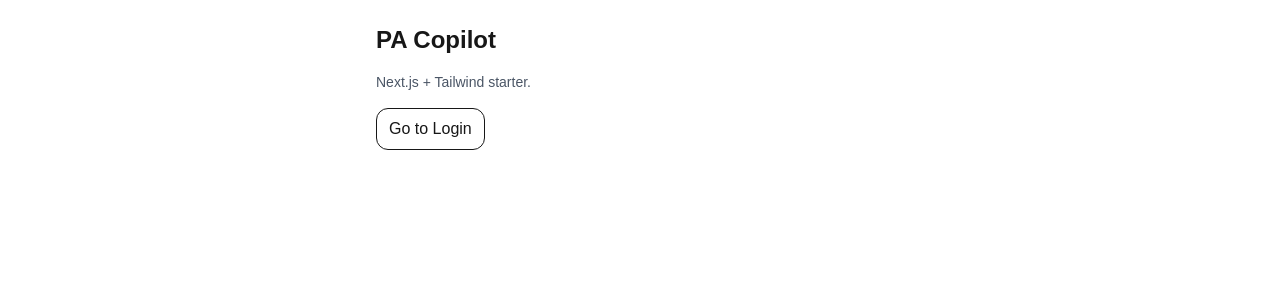
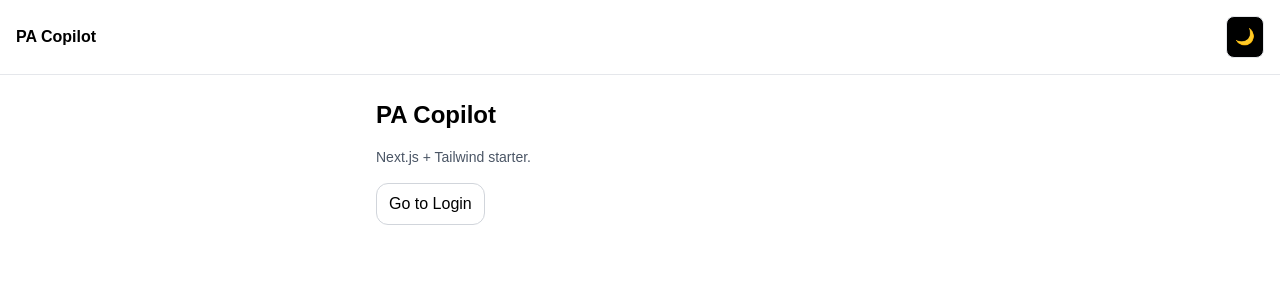
Before and after one commit to Dfellner92/pa-copilot-client, a Next.js app: page / in a window 1280 px wide. Shown: the top 300 px of the page. Built offline with nearby package versions, Linux system fonts and the light colour scheme; no server answers.

Commit message:
fix: theming updates, trying to stay accessible

```diff
--- a/src/app/(protected)/dashboard/page.tsx
+++ b/src/app/(protected)/dashboard/page.tsx
@@ -18,7 +18,7 @@
   return (
     <main className="p-6 space-y-4 max-w-xl mx-auto">
       <div className="flex items-center justify-between">
-        <h1 className="text-2xl font-semibold">Prior Auth Requirements</h1>
+        <div className="text-2xl font-semibold text-black dark:text-white">Prior Auth Requirements</div>
         <form action="/api/auth/logout" method="post">
           <button className="btn" type="submit">
             Logout
@@ -36,13 +36,13 @@
           Check
         </button>
       </div>
-      {err && <p className="text-red-600 text-sm">{err}</p>}
+      {err && <p className="text-red-600 dark:text-red-400 text-sm">{err}</p>}
       {result && (
-        <div className="border rounded-2xl p-4">
-          <p className="mb-2">
+        <div className="border border-gray-200 dark:border-gray-700 rounded-2xl p-4 bg-white dark:bg-black">
+          <p className="mb-2 text-black dark:text-white">
             Requires Auth: <strong>{String(result.requiresAuth)}</strong>
           </p>
-          <ul className="list-disc pl-5 space-y-1">
+          <ul className="list-disc pl-5 space-y-1 text-black dark:text-white">
             {result.requiredDocs.map((d) => (
               <li key={d}>{d}</li>
             ))}
--- a/src/app/(protected)/layout.tsx
+++ b/src/app/(protected)/layout.tsx
@@ -1,5 +1,6 @@
 import { cookies } from 'next/headers'
 import { redirect } from 'next/navigation'
+import AppShell from '@/components/layout/AppShell'
 
 function readJwtExp(token: string | undefined): number | null {
   if (!token) return null
@@ -19,5 +20,5 @@
   const valid = !!token && !!exp && exp > now
 
   if (!valid) redirect('/login')
-  return <>{children}</>
+  return <AppShell>{children}</AppShell>
 }
--- a/src/app/globals.css
+++ b/src/app/globals.css
@@ -1,37 +1,104 @@
 @import "tailwindcss";
 
-:root {
-  --background: #ffffff;
-  --foreground: #171717;
+body {
+  font-family: Arial, Helvetica, sans-serif;
 }
 
-@media (prefers-color-scheme: dark) {
-  :root {
-    --background: #0a0a0a;
-    --foreground: #ededed;
-  }
+/* Ensure dark mode works with Tailwind */
+.dark body {
+  background-color: black !important;
 }
 
-body {
-  background: var(--background);
-  color: var(--foreground);
-  font-family: Arial, Helvetica, sans-serif;
+/* Force dark mode styles for specific elements */
+.dark header {
+  background-color: black !important;
+  border-color: #374151 !important;
+}
+
+/* Only set text color for specific elements, not all elements */
+.dark h1, .dark h2, .dark h3, .dark h4, .dark h5, .dark h6,
+.dark p, .dark span, .dark div, .dark label {
+  color: white !important;
+}
+
+/* Ensure header text is white in dark mode */
+.dark header * {
+  color: white !important;
+}
+
+.dark main {
+  background-color: black !important;
+}
+
+.dark aside {
+  background-color: black !important;
+  border-color: #374151 !important;
+}
+
+.dark aside span {
+  color: white !important;
+}
+
+.dark .input {
+  background-color: black !important;
+  color: white !important;
+  border-color: #374151 !important;
 }
 
 .input {
   width: 100%;
-  border: 1px solid;
+  border: 1px solid #d1d5db;
   border-radius: 0.75rem;
   padding: 0.5rem 0.75rem;
   outline: none;
   box-shadow: 0 0 0 3px rgba(59, 130, 246, 0.1);
+  background-color: white;
+  color: black;
 }
+
+.input::placeholder {
+  color: #6b7280;
+}
+
+.dark .input {
+  border-color: #4b5563;
+  background-color: black;
+  color: white;
+}
+
+.dark .input::placeholder {
+  color: #9ca3af;
+}
+
 .btn {
   display: inline-flex;
   align-items: center;
   justify-content: center;
   border-radius: 0.75rem;
   padding: 0.5rem 0.75rem;
-  border: 1px solid;
+  border: 1px solid #d1d5db;
   font-weight: 500;
+  transition: all 0.2s;
+  background-color: white;
+  color: black;
 }
+
+.dark .btn {
+  border-color: #4b5563;
+  background-color: black;
+  color: white;
+}
+
+.btn:hover {
+  background-color: #f9fafb;
+}
+
+.dark .btn:hover {
+  background-color: #1f2937;
+}
+
+/* Ensure DarkModeToggle button works properly in dark mode */
+.dark button[aria-label="Toggle theme"] {
+  background-color: white !important;
+  color: black !important;
+}
--- a/src/app/layout.tsx
+++ b/src/app/layout.tsx
@@ -2,6 +2,7 @@
 import type { Metadata } from 'next'
 import { cookies } from 'next/headers'
 import { ThemeProvider } from '@/components/theme/ThemeProvider'
+import { DarkModeToggle } from '@/components/theme/DarkModeToggle'
 
 export const metadata: Metadata = { title: 'PA Copilot', description: 'Frontend' }
 
@@ -15,8 +16,17 @@
   // render correct class on first paint to avoid flash
   return (
     <html lang="en" className={initialTheme === 'dark' ? 'dark' : ''} suppressHydrationWarning>
-      <body className="min-h-screen bg-white text-gray-900 dark:bg-gray-950 dark:text-gray-100">
-        <ThemeProvider initialTheme={initialTheme}>{children}</ThemeProvider>
+              <body className="min-h-screen bg-white dark:bg-black text-black dark:text-white">
+                <ThemeProvider initialTheme={initialTheme}>
+          {/* Main */}
+          <div className="flex-1 flex flex-col">
+            <header className="flex items-center justify-between p-4 border-b border-gray-200 dark:border-gray-700 bg-white dark:bg-black">
+              <h1 className="font-semibold text-black dark:text-white">PA Copilot</h1>
+              <DarkModeToggle />
+            </header>
+            <main className="flex-1 bg-white dark:bg-black">{children}</main>
+          </div>
+        </ThemeProvider>
       </body>
     </html>
   )
--- /dev/null
+++ b/src/components/layout/AppShell.tsx
@@ -0,0 +1,34 @@
+'use client'
+import Link from 'next/link'
+import { useState } from 'react'
+
+export default function AppShell({ children }: { children: React.ReactNode }) {
+  const [open, setOpen] = useState(true)
+  return (
+    <div className="flex min-h-screen bg-white dark:bg-black text-black dark:text-white">
+      {/* Sidebar */}
+      <aside className={`transition-all border-r border-gray-200 dark:border-gray-700 bg-white dark:bg-black ${open ? 'w-56' : 'w-14'}`}>
+        <div className="flex items-center justify-between p-4">
+          <span className={`font-bold text-black dark:text-white ${open ? '' : 'hidden'}`}>Sidebar</span>
+          <button onClick={() => setOpen(!open)} className="flex-shrink-0 text-gray-600 dark:text-gray-400 hover:text-black dark:hover:text-white">{open ? '«' : '»'}</button>
+        </div>
+        <nav className="flex flex-col space-y-1 px-2">
+          <Link className={`btn bg-white dark:bg-black text-black dark:text-white border-gray-200 dark:border-gray-700 hover:bg-gray-50 dark:hover:bg-gray-800 ${open ? '' : 'justify-center'}`} href="/dashboard">
+            {open ? 'Dashboard' : 'D'}
+          </Link>
+          <Link className={`btn bg-white dark:bg-black text-black dark:text-white border-gray-200 dark:border-gray-700 hover:bg-gray-50 dark:hover:bg-gray-800 ${open ? '' : 'justify-center'}`} href="/requests">
+            {open ? 'Requests' : 'R'}
+          </Link>
+          <Link className={`btn bg-white dark:bg-black text-black dark:text-white border-gray-200 dark:border-gray-700 hover:bg-gray-50 dark:hover:bg-gray-800 ${open ? '' : 'justify-center'}`} href="/requests/new">
+            {open ? 'New Request' : 'N'}
+          </Link>
+        </nav>
+      </aside>
+
+      {/* Main Content */}
+      <div className="flex-1 flex flex-col">
+        <main className="flex-1 p-6">{children}</main>
+      </div>
+    </div>
+  )
+}
--- a/src/components/theme/DarkModeToggle.tsx
+++ b/src/components/theme/DarkModeToggle.tsx
@@ -3,8 +3,19 @@
 
 export const DarkModeToggle = () => {
   const { theme, toggle } = useTheme()
+
+  const handleClick = () => {
+    console.log('Current theme before toggle:', theme)
+    toggle()
+    console.log('Theme toggled to:', theme === 'dark' ? 'light' : 'dark')
+  }
+
   return (
-    <button onClick={toggle} className="btn ml-2" aria-label="Toggle theme">
+    <button
+      onClick={handleClick}
+      className="ml-2 p-2 rounded-lg bg-black dark:bg-white text-black dark:text-white border border-gray-200 dark:border-gray-700 hover:bg-gray-600 dark:hover:bg-gray-800 transition-colors"
+      aria-label="Toggle theme"
+    >
       {theme === 'dark' ? '☀️' : '🌙'}
     </button>
   )
```
